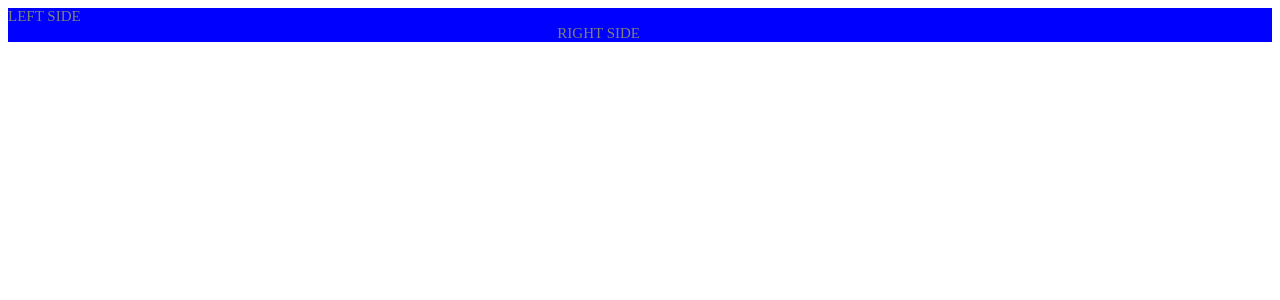
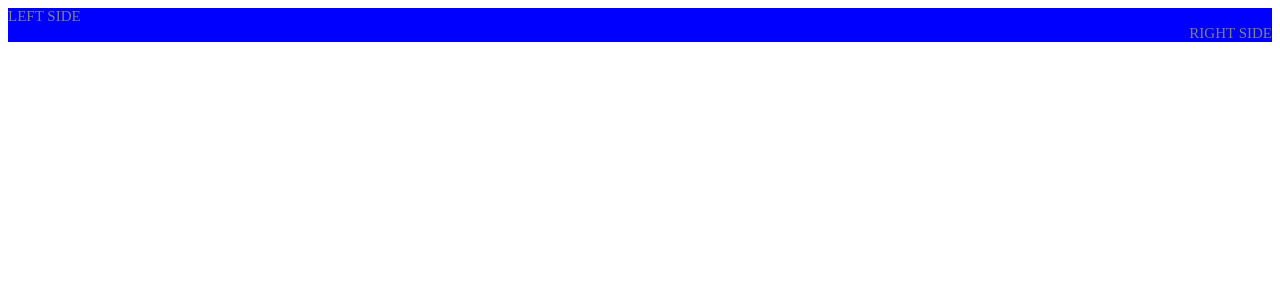
Before and after one commit to brenthlee/brenthlee.github.io, a PHP site: page /header.html in a window 1280 px wide. Shown: the top 300 px of the page. Run offline with PHP 8.4, Linux system fonts and the light colour scheme; style sheets or scripts are compiled from the project's sources.

Commit message:
bootstrap

```diff
--- a/header.html
+++ b/header.html
@@ -1,10 +1,10 @@
 <link rel="stylesheet" type="text/css" href="styling/header.scss" />
 <header>
   <div class="row">
-    <div class="column" id="lHeader">
+    <div class="col-6" id="lHeader">
       LEFT SIDE
     </div>
-    <div class="column" id="rHeader">
+    <div class="col-6" id="rHeader">
       RIGHT SIDE
     </div>
   </div>
--- a/styling/header.scss
+++ b/styling/header.scss
@@ -10,9 +10,6 @@ header {
     #rHeader {
         text-align: right;
     }
-    .column {
-        width: 50%;
-    }
 }
 
 button {
```
